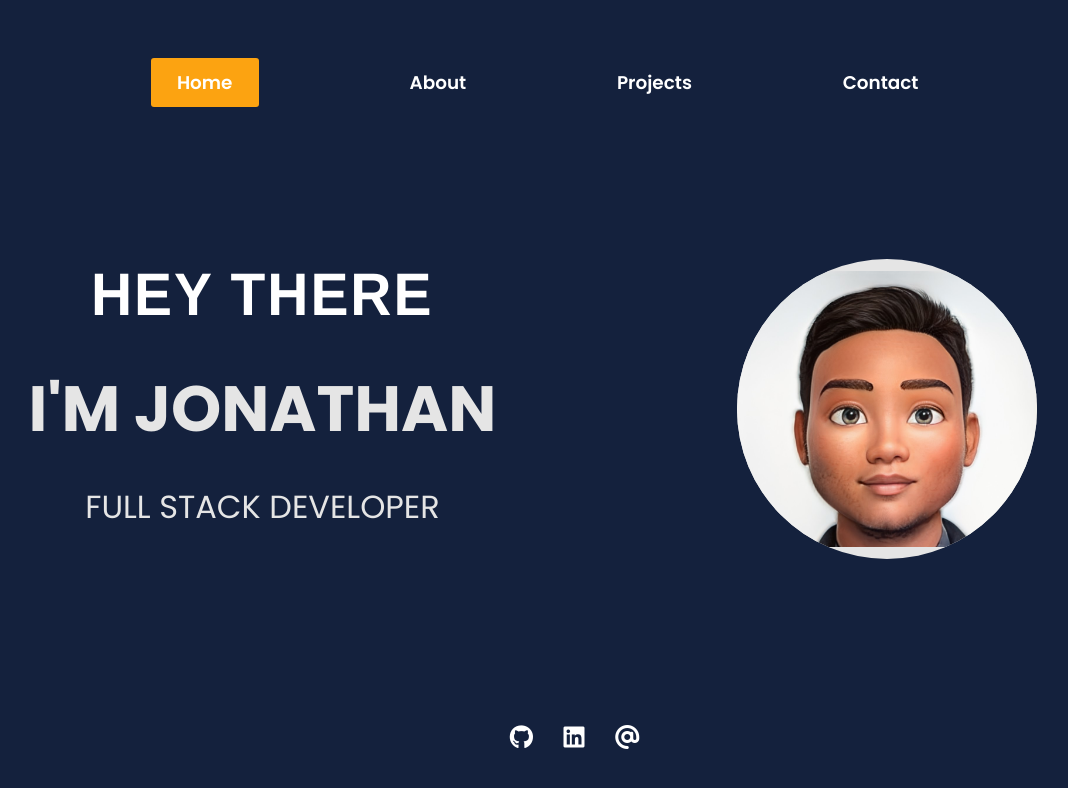
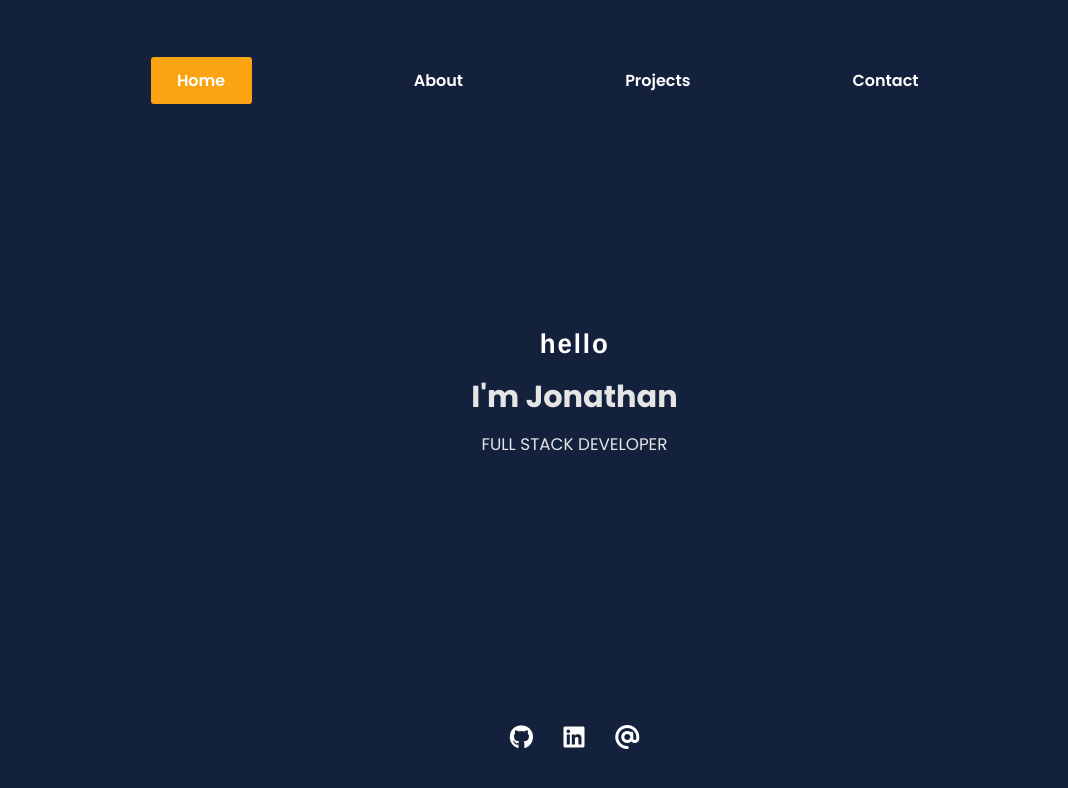
Before and after one commit to jcarait/react-developer-portfolio, a React (Create React App) app: page / in a window 1280 px wide. Shown: the top 788 px of the page, without its empty margins (98-1166 px from the left). Built offline with nearby package versions, Linux system fonts and the light colour scheme.

Commit message:
edited home page and edited about me

```diff
--- a/src/components/Nav.scss
+++ b/src/components/Nav.scss
@@ -21,7 +21,7 @@
     font-weight: 600;
 
     @media (min-width: 768px) {
-      font-size: 1.15rem;
+      font-size: 1rem;
     }
   }
   &-link {
--- a/src/pages/About.js
+++ b/src/pages/About.js
@@ -13,10 +13,7 @@ const About = () => {
           years in customer service and 8 years in the security industry,
           excited leverage these experiences in web development.
         </p>
-        <p>
-          My hobbies are programming, music, food and a bit of gaming in spare
-          time.
-        </p>
+        <p>My hobbies are programming, music and seeking out great food.</p>
       </div>
       <div className="about-img">
         <img src={aboutImage} alt="a man holding sun in hands"></img>
--- a/src/pages/Home.js
+++ b/src/pages/Home.js
@@ -7,13 +7,13 @@ const Home = () => {
   return (
     <>
       <div className="container title">
-        <h2 className="greeting">Hey there</h2>
+        <h2 className="greeting">Hello</h2>
         <h1 className="title-text">I'm Jonathan</h1>
         <span className="subtitle">Full Stack Developer</span>
       </div>
-      <div className="container avatar">
+      {/* <div className="container avatar">
         <img className="image" src={avatar} alt="male cartoon avatar"></img>
-      </div>
+      </div> */}
     </>
   );
 };
--- a/src/pages/about.scss
+++ b/src/pages/about.scss
@@ -9,6 +9,7 @@
     margin-top: 3rem;
     h2 {
       padding-bottom: 1rem;
+      font-size: 3rem;
     }
     p {
       font-size: 0.9rem;
--- a/src/pages/home.scss
+++ b/src/pages/home.scss
@@ -12,6 +12,33 @@
       font-size: 2rem;
     }
   }
+
+  .greeting {
+    font-size: 1.5rem;
+    text-transform: lowercase;
+
+    @media (min-width: 768px) {
+      font-size: 1.7rem;
+    }
+  }
+
+  .title-text {
+    font-size: 1.7rem;
+    text-transform: none;
+
+    @media (min-width: 768px) {
+      font-size: 1.9rem;
+    }
+  }
+
+  .subtitle {
+    font-size: 0.85rem;
+
+    @media (min-width: 768px) {
+      font-size: 1.05rem;
+    }
+  }
+
   &.avatar {
     .image {
       object-fit: contain;
@@ -20,11 +47,10 @@
       vertical-align: middle;
       width: 150px;
       height: 150px;
-      border-radius: 50%;
 
       @media (min-width: 768px) {
-        width: 300px;
-        height: 300px;
+        width: 225px;
+        height: 225px;
       }
     }
   }
```
